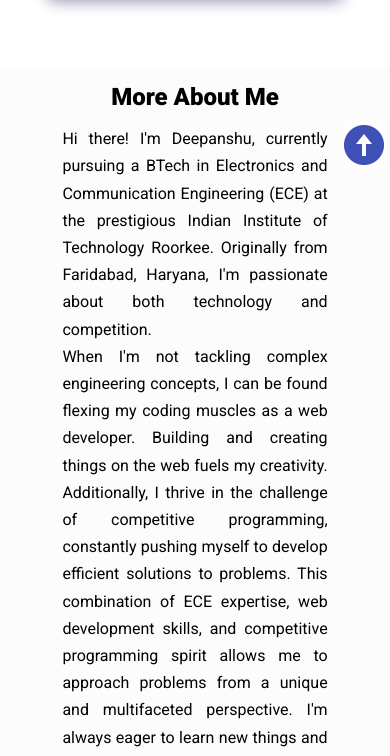
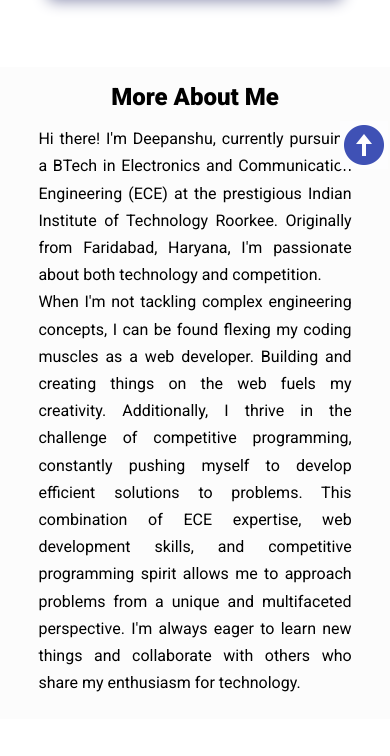
Before and after one commit to deepanshuu2002/myDigitalPresence, a plain HTML site: page index.html in a window 390 px wide. Shown: the part 646-1402 px from the top of the page. Drawn offline with nearby package versions, Linux system fonts and the light colour scheme.

Commit message:
more-about styling changes

```diff
--- a/my_styles.css
+++ b/my_styles.css
@@ -386,7 +386,7 @@ footer {
 
   .more-about {
     margin-top: 2rem;
-    padding: 1rem 3.5rem;
+    padding: 1rem 2rem;
 
   }
   .aboutMePara{
```
